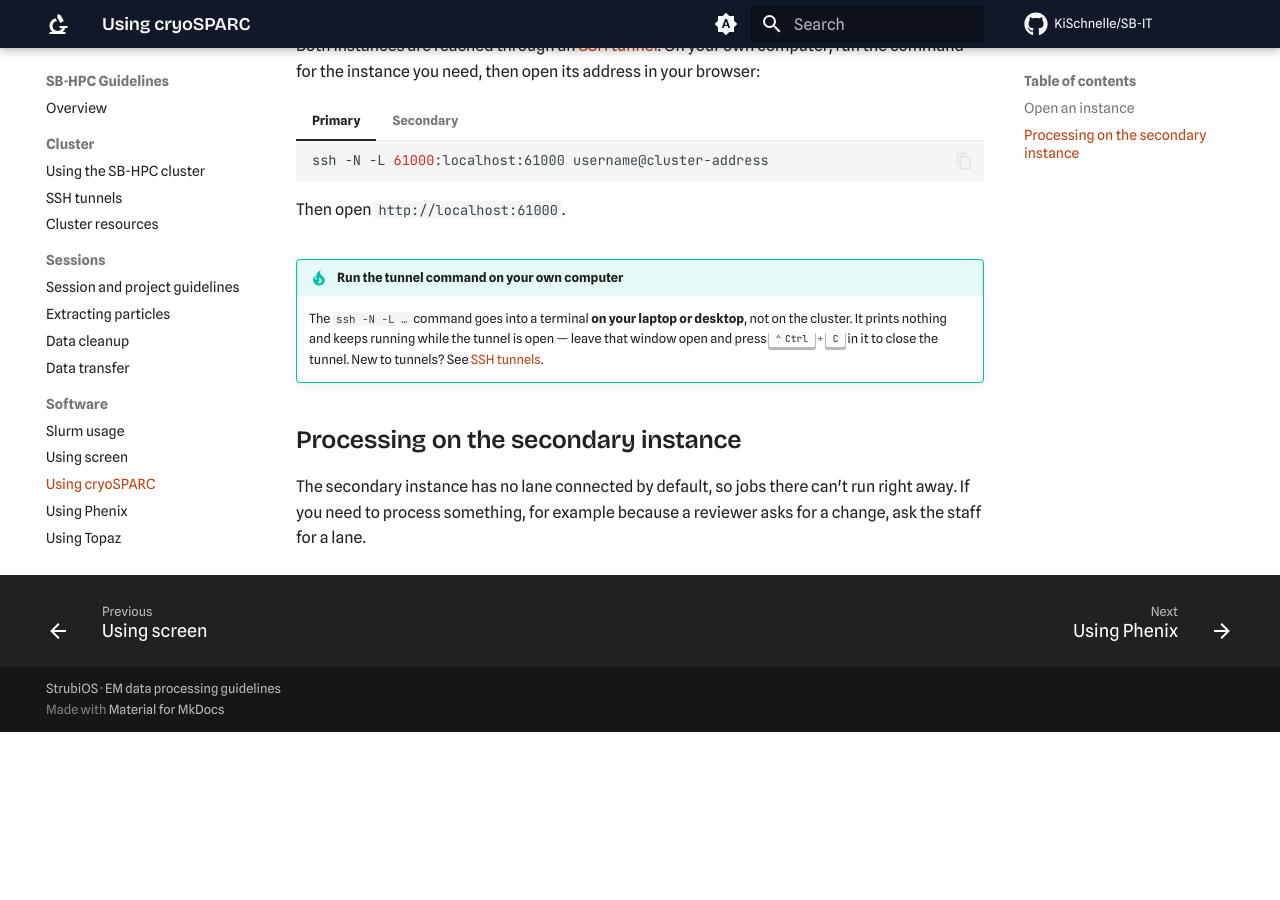
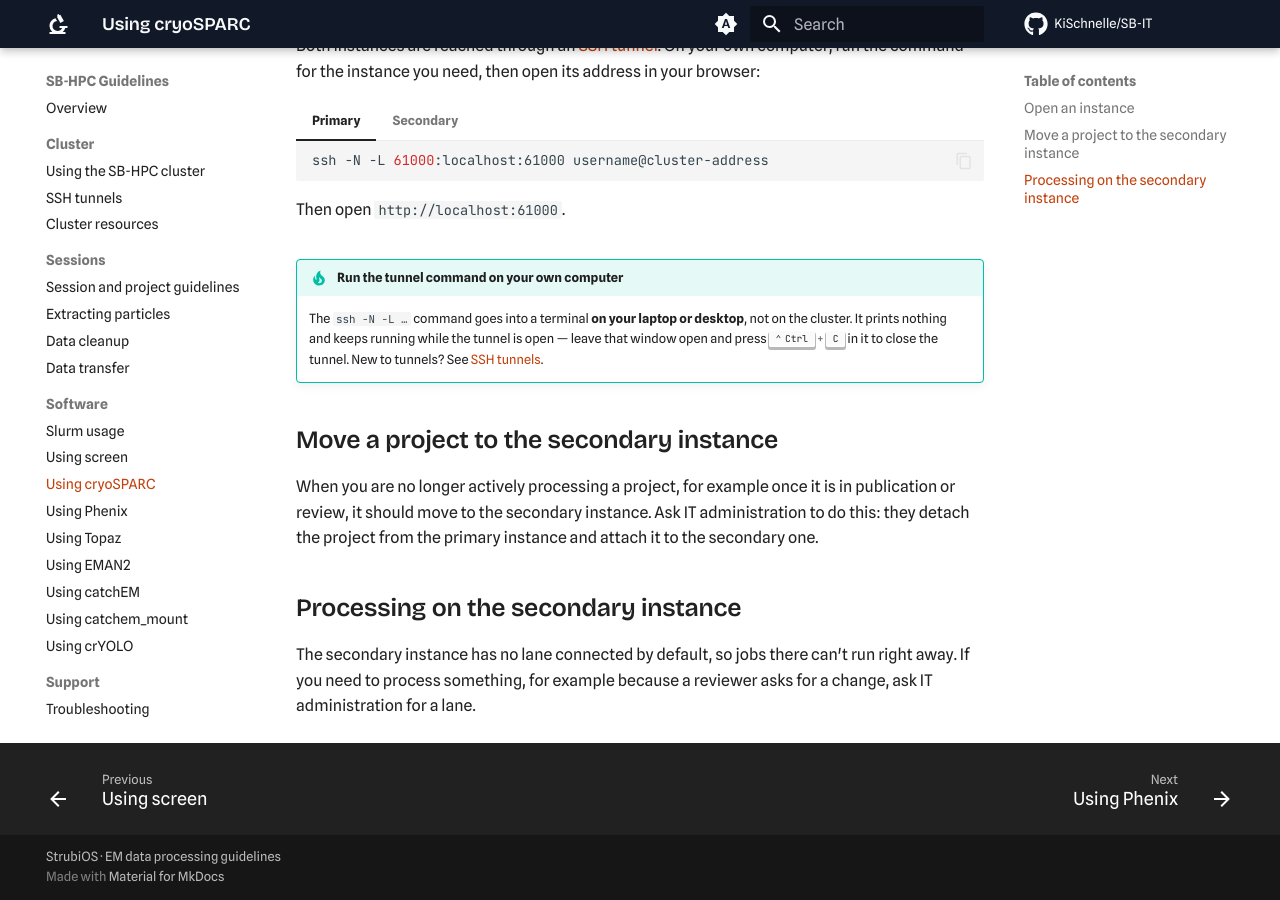
Before and after one commit to KiSchnelle/SB-IT, an MkDocs documentation site: the page built from docs/software/cryosparc.md, in a window 1280 px wide and 900 px high, scrolled down 574 px. Built offline with MkDocs 1.6.1 and Material for MkDocs 9.7.7, drawn with Linux system fonts in a browser that asks for light colours; plug-ins that fetch from the network failed and are left out; comment, search, counter and statistics services are not loaded; before the commit the page ends 1306 px from its top, so only the background shows below that.

Commit message:
Explain how projects move to the secondary cryoSPARC instance
Moving a project takes a detach and attach that only IT administration
can do, so users have to ask for it. Name IT administration as the
contact for lanes as well.

````diff
--- a/docs/session_guidelines.md
+++ b/docs/session_guidelines.md
@@ -90,7 +90,7 @@
 ```
 
 Projects that are no longer actively processed, for example during publication or review, belong on the
-[secondary cryoSPARC instance](software/cryosparc.md).
+[secondary cryoSPARC instance](software/cryosparc.md). Ask IT administration to move them there.
 
 ### cryoSPARC Live sessions
 
--- a/docs/software/cryosparc.md
+++ b/docs/software/cryosparc.md
@@ -34,7 +34,13 @@
 
 --8<-- "tunnel-on-your-computer.md"
 
+## Move a project to the secondary instance
+
+When you are no longer actively processing a project, for example once it is in publication or review,
+it should move to the secondary instance. Ask IT administration to do this: they detach the project from
+the primary instance and attach it to the secondary one.
+
 ## Processing on the secondary instance
 
 The secondary instance has no lane connected by default, so jobs there can't run right away. If you need
-to process something, for example because a reviewer asks for a change, ask the staff for a lane.
+to process something, for example because a reviewer asks for a change, ask IT administration for a lane.
````
